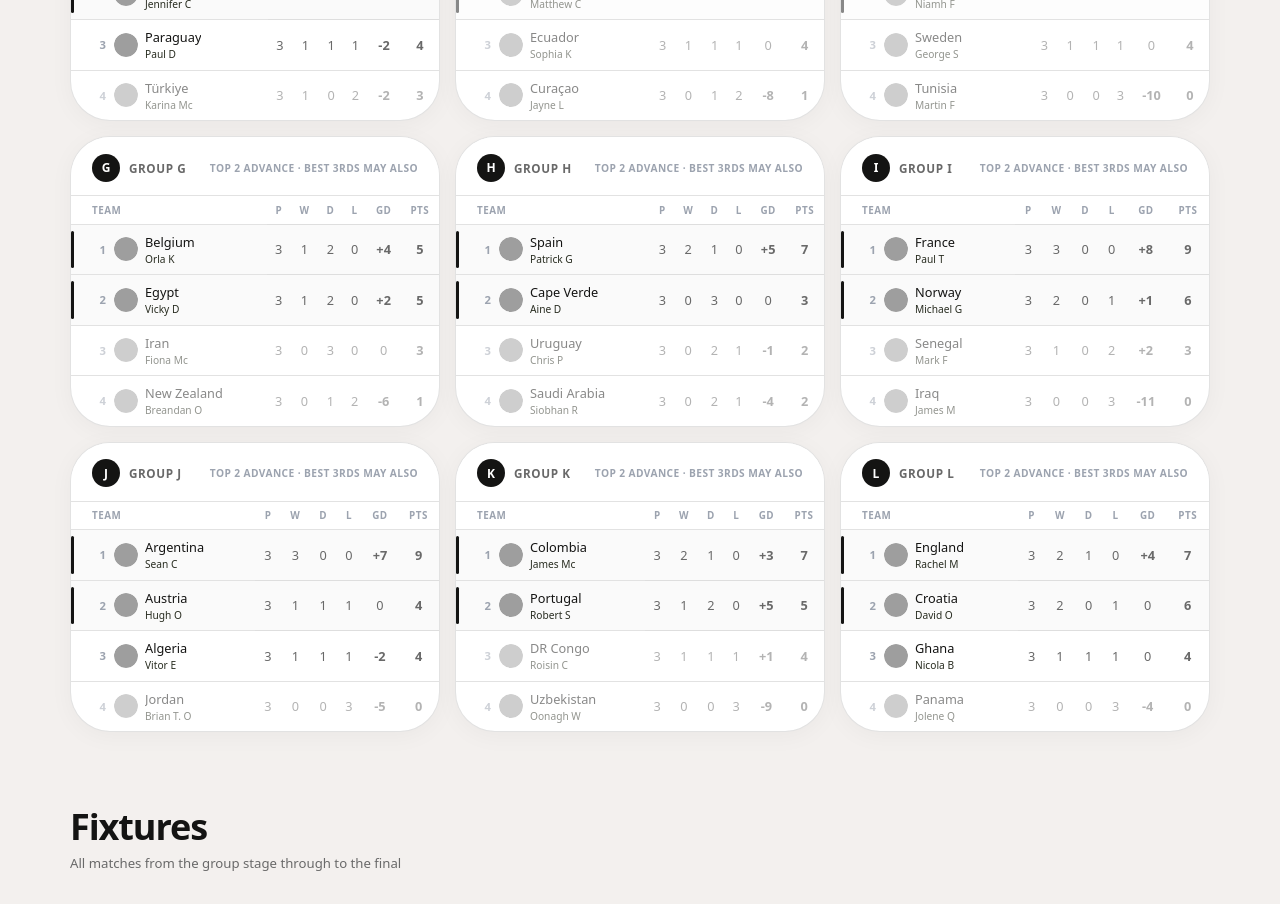
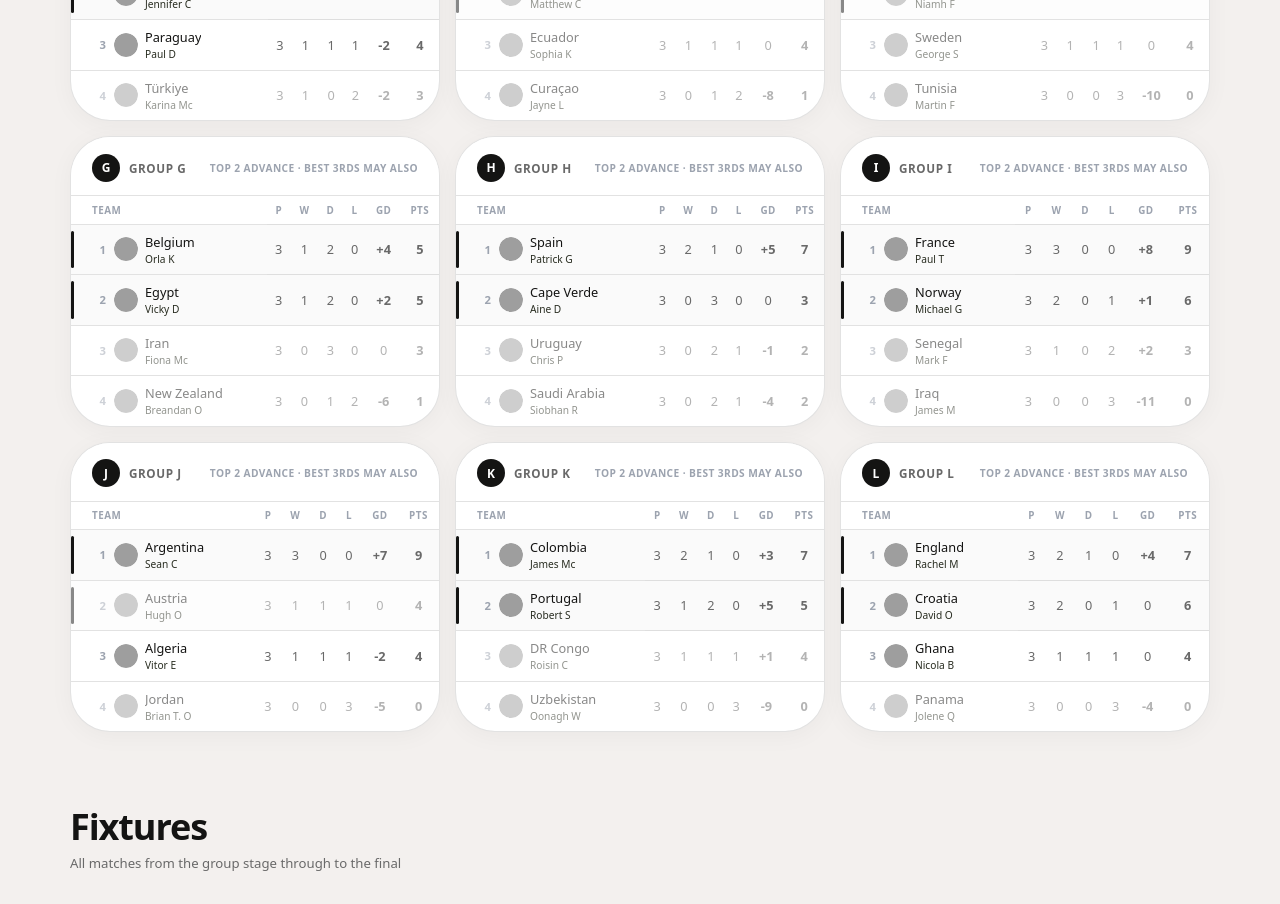
Before and after one commit to thisispatt/worldcup2026, a React (Vite) app: page / in a window 1280 px wide. Shown: the part 1880-2784 px from the top of the page. Built offline with nearby package versions, Linux system fonts and the light colour scheme; grey boxes are pictures that could not be loaded; a web font is replaced by a local one.

Commit message:
Update data.js

```diff
--- a/src/data.js
+++ b/src/data.js
@@ -294,7 +294,7 @@ export const knockout = {
     { id: "r32-11", home: "South Africa", away: "Canada", score1: 0, score2: 1, pens1: null, pens2: null, date: "28 Jun", time: "20:00" },
     { id: "r32-12", home: "Netherlands", away: "Morocco", score1: 1, score2: 1, pens1: 2, pens2: 3, date: "30 Jun", time: "02:00" },
     { id: "r32-13", home: "Portugal", away: "Croatia", score1: null, score2: null, pens1: null, pens2: null, date: "3 Jul",  time: "00:00" },
-    { id: "r32-14", home: "Spain", away: "Austria", score1: null, score2: null, pens1: null, pens2: null, date: "2 Jul",  time: "20:00" },
+    { id: "r32-14", home: "Spain", away: "Austria", score1: 3, score2: 0, pens1: null, pens2: null, date: "2 Jul",  time: "20:00" },
     { id: "r32-15", home: "United States", away: "Bosnia-Herzegovina", score1: 2, score2: 0, pens1: null, pens2: null, date: "2 Jul",  time: "01:00" },
     { id: "r32-16", home: "Belgium", away: "Senegal", score1: 3, score2: 2, pens1: null, pens2: null, date: "1 Jul",  time: "21:00" },
   ],
```
